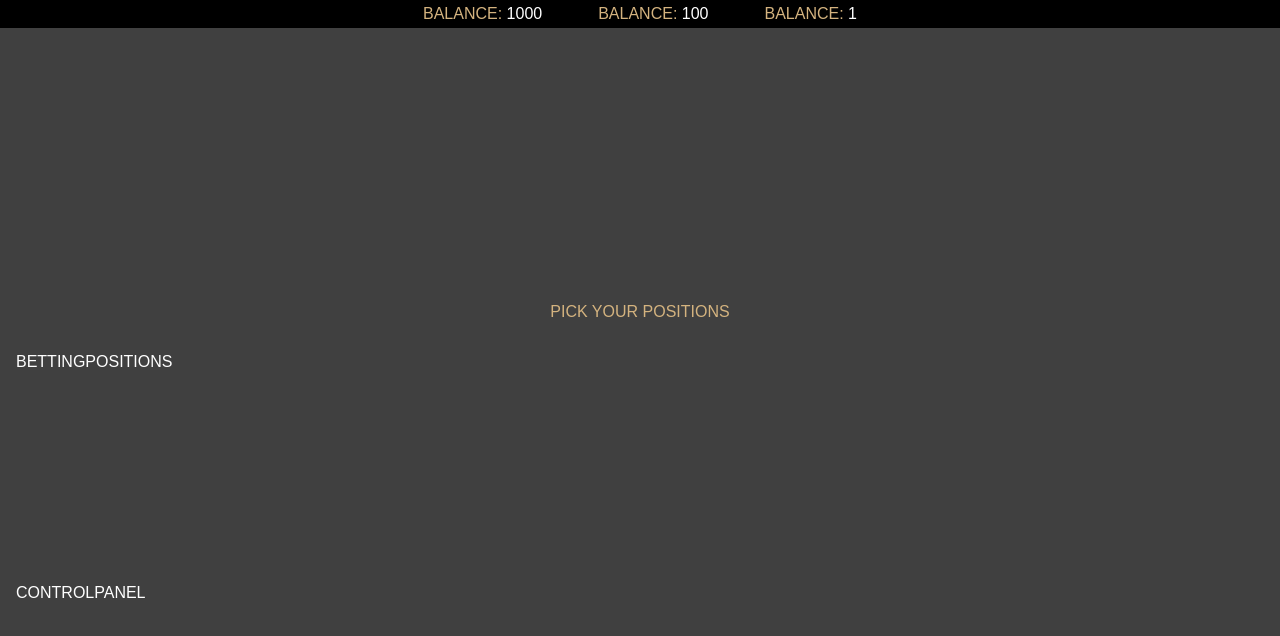
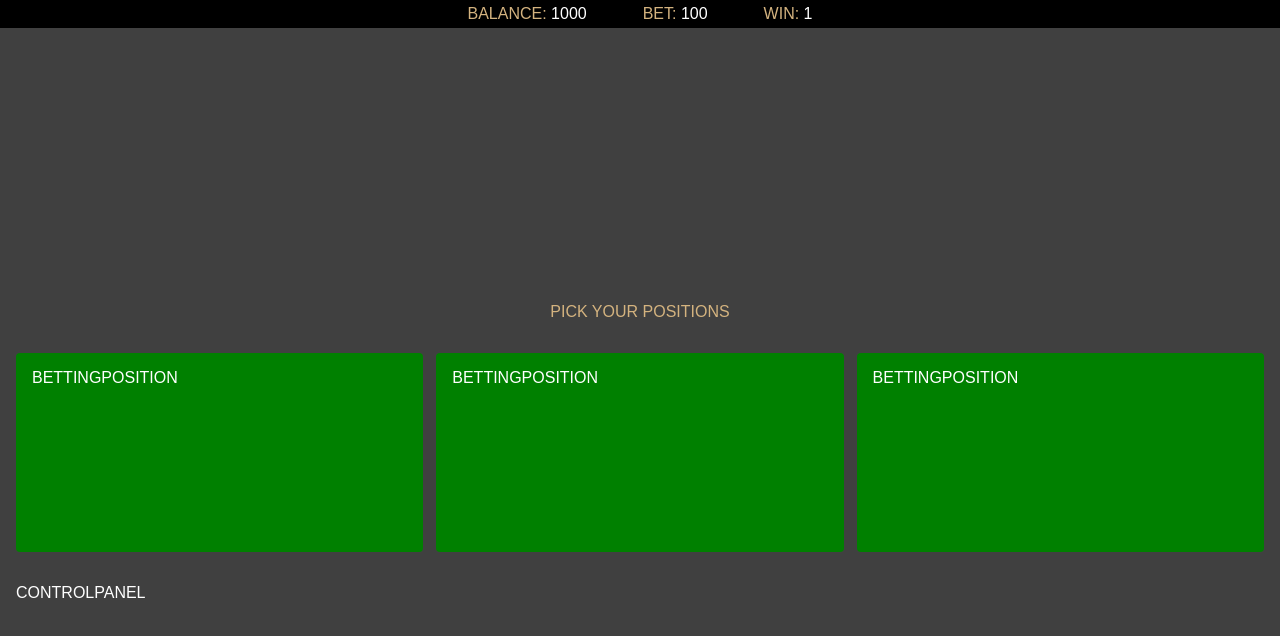
Before and after one commit to Nikolai-Iakushchenko/rock_paper_scissors, a React (Vite) app: page / in a window 1280 px wide. Shown: the top 636 px of the page. Built offline with nearby package versions, Linux system fonts and the light colour scheme.

Commit message:
add BettingPosition

```diff
--- a/src/components/App/App.tsx
+++ b/src/components/App/App.tsx
@@ -2,16 +2,28 @@ import styles from "./App.module.css";
 import InfoPanel from "../InfoPanel/InfoPanel.tsx";
 import Game from "../Game/Game.tsx";
 import InfoItem from "../InfoItem/InfoItem.tsx";
+import MessagePanel from "../MessagePanel/MessagePanel.tsx";
+import ControlPanel from "../ControlPanel/ControlPanel.tsx";
+import BettingPositionList from "../BettingPositions/BettingPositionList.tsx";
+import BettingPosition from "./BettingPosition/BettingPosition.tsx";
 
 function App() {
   return (
     <div className={styles.app}>
       <InfoPanel>
         <InfoItem label={"balance"} value={1000} />
-        <InfoItem label={"balance"} value={100} />
-        <InfoItem label={"balance"} value={1} />
+        <InfoItem label={"bet"} value={100} />
+        <InfoItem label={"win"} value={1} />
       </InfoPanel>
-      <Game />
+      <Game>
+        <MessagePanel></MessagePanel>
+        <BettingPositionList>
+          <BettingPosition />
+          <BettingPosition />
+          <BettingPosition />
+        </BettingPositionList>
+        <ControlPanel />
+      </Game>
     </div>
   );
 }
--- /dev/null
+++ b/src/components/App/BettingPosition/BettingPosition.module.css
@@ -0,0 +1,6 @@
+.bettingPosition {
+  background-color: green;
+  border-radius: 4px;
+  padding: 1em;
+
+}
--- /dev/null
+++ b/src/components/App/BettingPosition/BettingPosition.tsx
@@ -0,0 +1,7 @@
+import styles from "./BettingPosition.module.css";
+
+const BettingPosition = () => {
+  return <div className={styles.bettingPosition}>BettingPosition</div>;
+};
+
+export default BettingPosition;
--- /dev/null
+++ b/src/components/BettingPositions/BettingPositionList.tsx
@@ -0,0 +1,12 @@
+import styles from "./BettngPositionList.module.css";
+import { ReactElement } from "react";
+
+interface BettingPositionListProps {
+  children: ReactElement | ReactElement[];
+}
+
+const BettingPositionList = ({ children }: BettingPositionListProps) => {
+  return <div className={styles.bettingPositionList}>{children}</div>;
+};
+
+export default BettingPositionList;
--- a/src/components/BettingPositions/BettingPositions.tsx
+++ /dev/null
@@ -1,7 +0,0 @@
-import styles from "./BettngPositions.module.css";
-
-const BettingPositions = () => {
-  return <div className={styles.bettingPositions}>BettingPositions</div>;
-};
-
-export default BettingPositions;
--- /dev/null
+++ b/src/components/BettingPositions/BettngPositionList.module.css
@@ -0,0 +1,6 @@
+.bettingPositionList {
+  display: grid;
+  grid-auto-flow: column;
+  gap: 0.8em;
+  padding: 1em;
+}
--- a/src/components/BettingPositions/BettngPositions.module.css
+++ /dev/null
@@ -1,4 +0,0 @@
-.bettingPositions {
-  /*height: 30%;*/
-  padding: 1rem;
-}
--- a/src/components/Game/Game.tsx
+++ b/src/components/Game/Game.tsx
@@ -1,16 +1,12 @@
 import styles from "./Game.module.css";
-import BettingPositions from "../BettingPositions/BettingPositions.tsx";
-import MessagePanel from "../MessagePanel/MessagePanel.tsx";
-import ControlPanel from "../ControlPanel/ControlPanel.tsx";
+import { ReactElement } from "react";
 
-const Game = () => {
-  return (
-    <main className={styles.game}>
-      <MessagePanel></MessagePanel>
-      <BettingPositions />
-      <ControlPanel />
-    </main>
-  );
+interface GameProps {
+  children: ReactElement | ReactElement[];
+}
+
+const Game = ({ children }: GameProps) => {
+  return <main className={styles.game}>{children}</main>;
 };
 
 export default Game;
```
